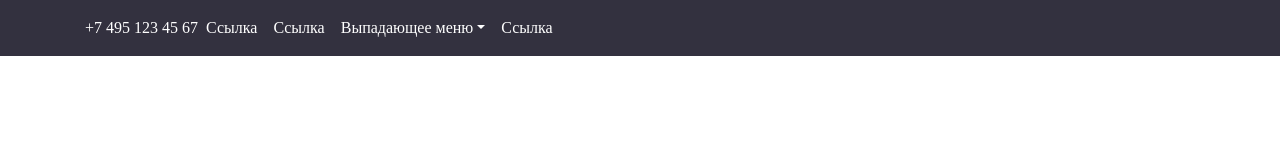
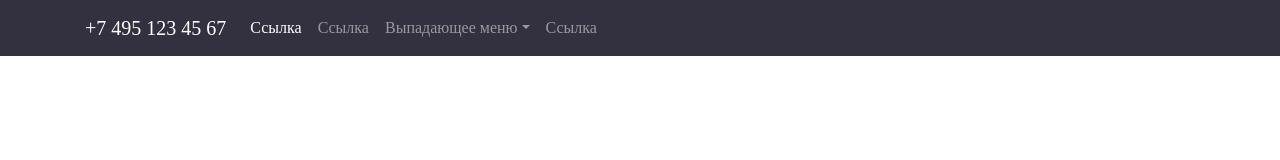
Before and after one commit to GeorgeSemenov/BattleProject, a website: page index.html in a window 1280 px wide. Drawn offline with Linux system fonts and the light colour scheme.

```diff
--- a/Css/style.less
+++ b/Css/style.less
@@ -8,5 +8,6 @@
 nav{
     background-color: #33313f;
 
-    a{ color: #fff;}
+    a{
+    }
 }
--- a/index.html
+++ b/index.html
@@ -7,9 +7,9 @@
     <link rel='stylesheet prefetch' href='Css/bootstrap.css'>
 </head>
 <body>
-    <nav class="navbar navbar-expand-lg fixed-top">
+    <nav class="navbar navbar-expand-lg fixed-top navbar-dark">
        <div class="container">
-            <a href="#" class="brand">+7 495 123 45 67</a>
+            <a href="#" class="navbar-brand">+7 495 123 45 67</a>
             <button class="navbar-toggler" type="button" data-toggle="collapse" data-target="#navbarTogglerDemo01" aria-controls="navbarTogglerDemo01" aria-expanded="false" aria-label="Toggle navigation">
               <span class="navbar-toggler-icon"></span>
             </button>
```
Also changed, not shown: Css/bootstrap.css, Css/style.css.
